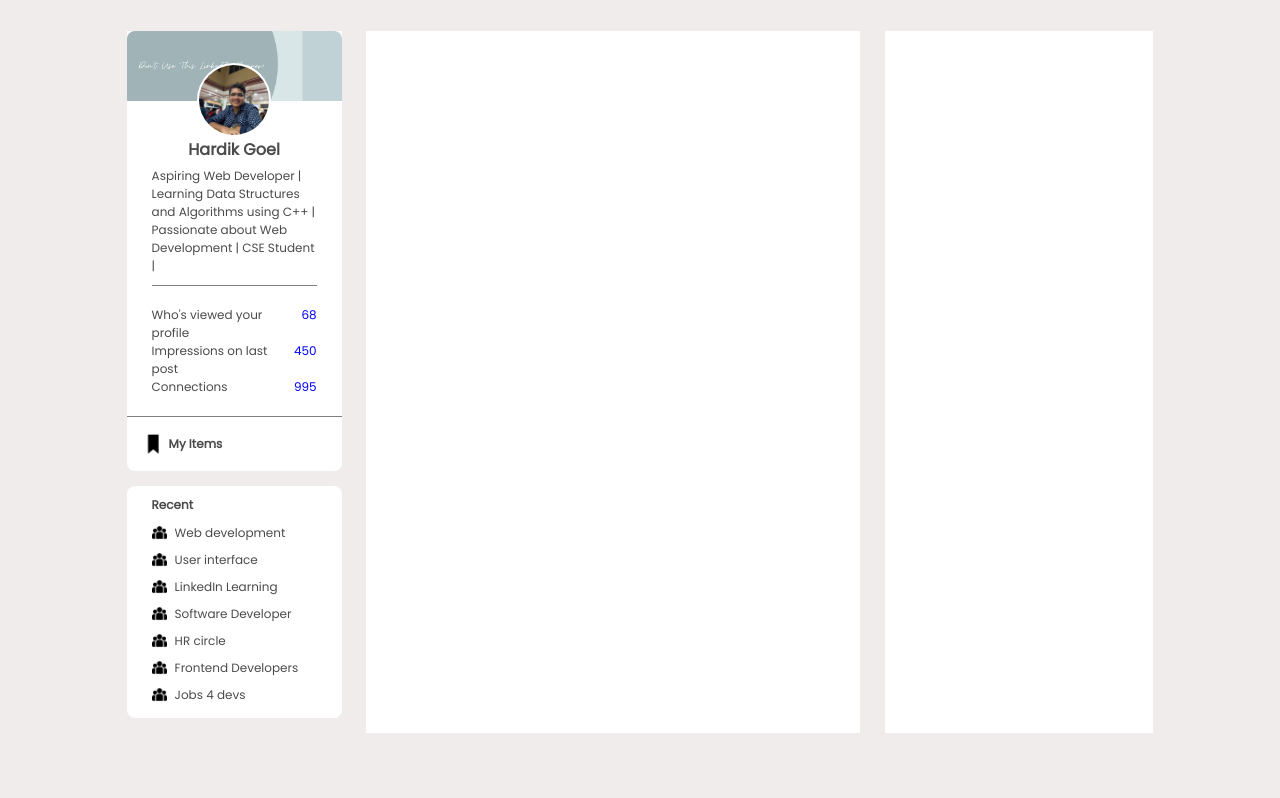
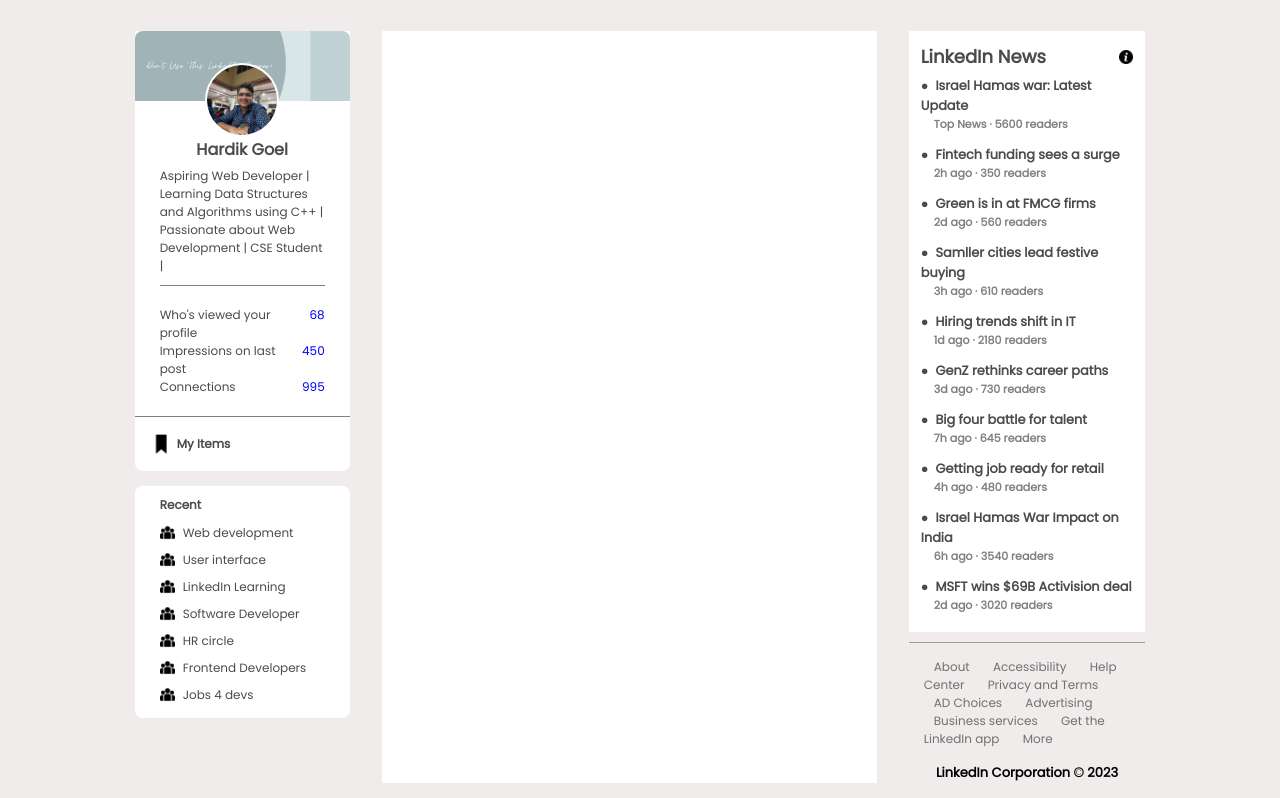
Before and after one commit to Hardik242/LinkedIn-clone, a plain HTML site: page index.html in a window 1280 px wide. Shown: the part 54-852 px from the top of the page. Before the commit the page ends 802 px from the top, so only its background shows below. Drawn offline with Linux system fonts and the light colour scheme.

Commit message:
New changes made in both html file and stylesheet 2 file

```diff
--- a/index.html
+++ b/index.html
@@ -45,7 +45,6 @@
 
     <div class="container">
 
-
         <div class="left-sidebar">
             <div class="profile-box">
                 <img src="Img/Background.png" alt="">
@@ -90,11 +89,106 @@
         </div>
 
 
-        <div class="main-content"></div>
+        <div class="main-content">
+            <div class="new-post">
+
+            </div>
+
+            <div class="post">
+
+            </div>
+        </div>
 
 
-        <div class="right-sidebar"></div>
+        <div class="right-sidebar">
 
+            <div class="linkedin-news">
+                <div class="heading">
+                    <h2>LinkedIn News</h2>
+                    <img src="Img/information-button.png" alt="">
+                </div>
+                <div class="news-list">
+                    <ul>
+                        <li>
+                            <a href="#">
+                                <h3>&#9679&nbsp Israel Hamas war: Latest Update</h3>
+                                <h4>Top News &middot; 5600 readers</h4>
+                            </a>
+                        </li>
+                        <li>
+                            <a href="#">
+                                <h3>&#9679&nbsp Fintech funding sees a surge</h3>
+                                <h4>2h ago &middot; 350 readers</h4>
+                            </a>
+                        </li>
+                        <li>
+                            <a href="#">
+                                <h3>&#9679&nbsp Green is in at FMCG firms</h3>
+                                <h4>2d ago &middot; 560 readers</h4>
+                            </a>
+                        </li>
+                        <li>
+                            <a href="#">
+                                <h3>&#9679&nbsp Samller cities lead festive buying</h3>
+                                <h4>3h ago &middot; 610 readers</h4>
+                            </a>
+                        </li>
+                        <li>
+                            <a href="#">
+                                <h3>&#9679&nbsp Hiring trends shift in IT</h3>
+                                <h4>1d ago &middot; 2180 readers</h4>
+                            </a>
+                        </li>
+                        <li>
+                            <a href="#">
+                                <h3>&#9679&nbsp GenZ rethinks career paths</h3>
+                                <h4>3d ago &middot; 730 readers</h4>
+                            </a>
+                        </li>
+                        <li>
+                            <a href="#">
+                                <h3>&#9679&nbsp Big four battle for talent</h3>
+                                <h4>7h ago &middot; 645 readers</h4>
+                            </a>
+                        </li>
+                        <li>
+                            <a href="#">
+                                <h3>&#9679&nbsp Getting job ready for retail</h3>
+                                <h4>4h ago &middot; 480 readers</h4>
+                            </a>
+                        </li>
+                        <li>
+                            <a href="#">
+                                <h3>&#9679&nbsp Israel Hamas War Impact on India</h3>
+                                <h4>6h ago &middot; 3540 readers</h4>
+                            </a>
+                        </li>
+                        <li>
+                            <a href="#">
+                                <h3>&#9679&nbsp MSFT wins $69B Activision deal</h3>
+                                <h4>2d ago &middot; 3020 readers</h4>
+                            </a>
+                        </li>
+                    </ul>
+                </div>
+            </div>
+
+            <div class="footer">
+                <div class="useful-links">
+                    <span>About</span>
+                    <span>Accessibility</span>
+                    <span>Help Center</span>
+                    <span>Privacy and Terms</span>
+                    <span>AD Choices</span>
+                    <span>Advertising</span>
+                    <span>Business services</span>
+                    <span>Get the LinkedIn app</span>
+                    <span>More</span>
+                </div>
+                <div class="footer-tag">LinkedIn Corporation &copy; 2023</div>
+            </div>
+
+        </div>
 
     </div>
 
--- a/style2.css
+++ b/style2.css
@@ -115,7 +115,7 @@ a {
     padding: 10px 25px;
 }
 
-.activity h2{
+.activity h2 {
     font-size: 12px;
     padding-bottom: 5px;
 
@@ -149,6 +149,63 @@ a {
 
 
 .right-sidebar {
-    flex-basis: 25%;
+    flex-basis: 22%;
+    /* font-size: 12px; */
+}
+
+.linkedin-news {
     background-color: white;
+    font-size: 11px;
+    height: fit-content;
+    padding: 12px;
+    margin-bottom: 10px;
 }
+
+.heading {
+    font-size: 12px;
+    font-weight: 800;
+    display: flex;
+    flex-direction: row;
+    justify-content: space-between;
+    align-items: center;
+}
+
+.heading img {
+    width: 14px;
+    height: 14px;
+}
+
+.news-list ul li {
+    list-style: none;
+    padding: 6px 0;
+}
+
+.news-list ul li h4 {
+    padding-left: 13px;
+    color: grey;
+}
+
+.footer {
+    color: rgb(112, 112, 112);
+    border-top: 1px solid rgb(158, 158, 158);
+    display: flex;
+    flex-wrap: wrap;
+    justify-content: center;
+    align-items: center;
+    font-size: 12px;
+}
+
+.useful-links {
+    padding: 15px;
+}
+
+.useful-links span {
+    justify-items: center;
+    padding: 6px 10px;
+}
+
+.footer-tag {
+    color: black;
+    font-size: 13px;
+    font-weight: 1000;
+}
```
